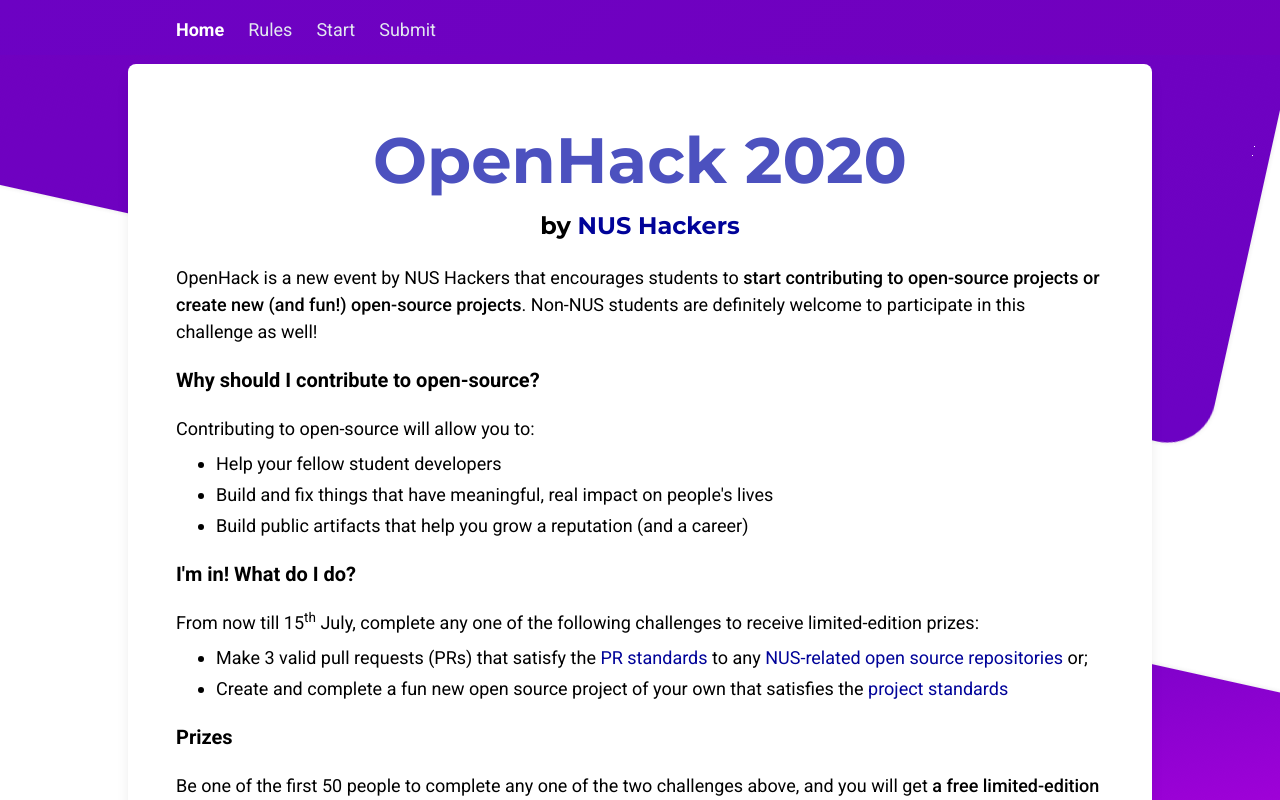
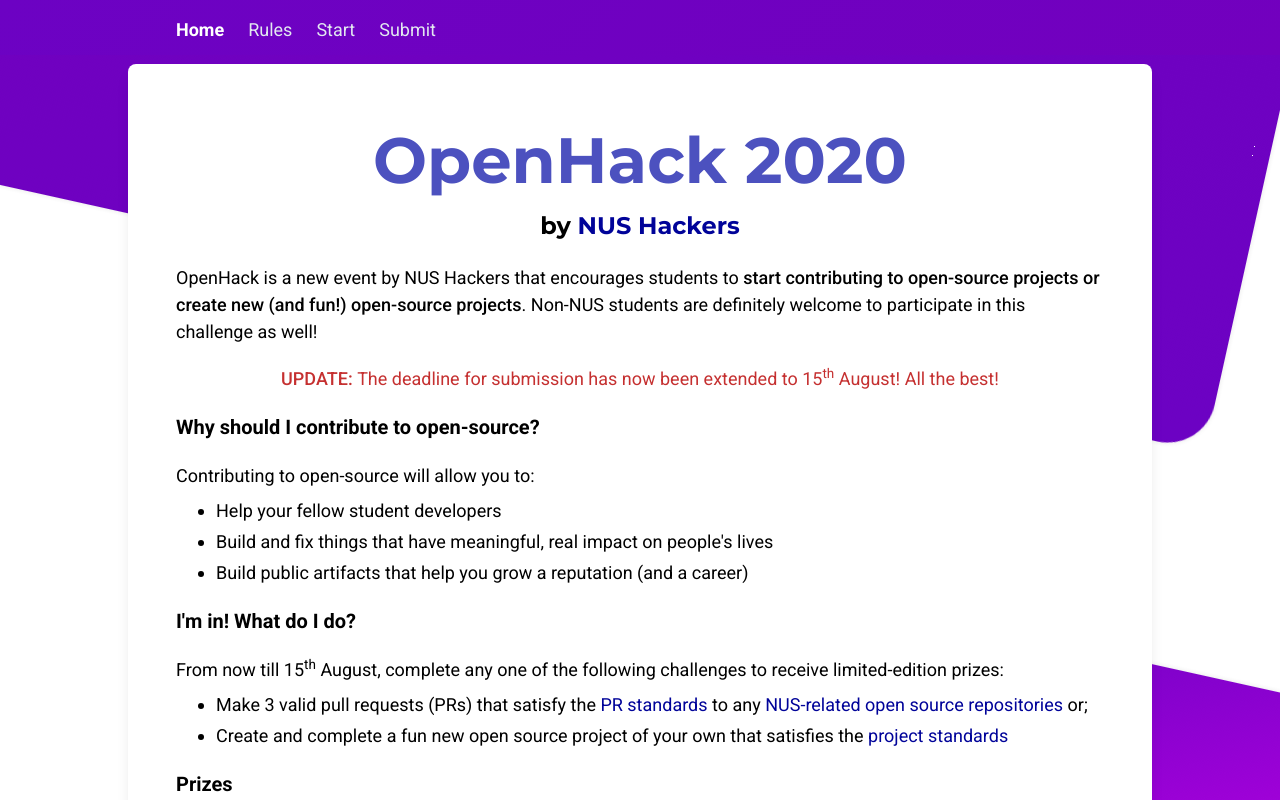
Before and after one commit to nushackers/openhack, a Next.js app: page / in a window 1280 px wide. Shown: the top 800 px of the page. Built offline with nearby package versions, Linux system fonts and the light colour scheme.

Commit message:
Update submission deadline

```diff
--- a/pages/index.js
+++ b/pages/index.js
@@ -15,6 +15,11 @@
       . Non-NUS students are definitely welcome to participate in this challenge
       as well!
     </Text>
+    <Text className="text-red-700 my-5 text-center">
+      <span className="font-medium">UPDATE: </span>
+      The deadline for submission has now been extended to 15<sup>th</sup>{" "}
+      August! All the best!
+    </Text>
     <h3 className="lg:text-xl">Why should I contribute to open-source?</h3>
     <Text className="mt-5 mb-2">
       Contributing to open-source will allow you to:
@@ -30,7 +35,7 @@
     </ol>
     <h3 className="lg:text-xl">I'm in! What do I do?</h3>
     <Text className="mt-5 mb-2">
-      From now till 15<sup>th</sup> July, complete any one of the following
+      From now till 15<sup>th</sup> August, complete any one of the following
       challenges to receive limited-edition prizes:
     </Text>
     <ol className="list-disc pl-5 mb-5">
```
